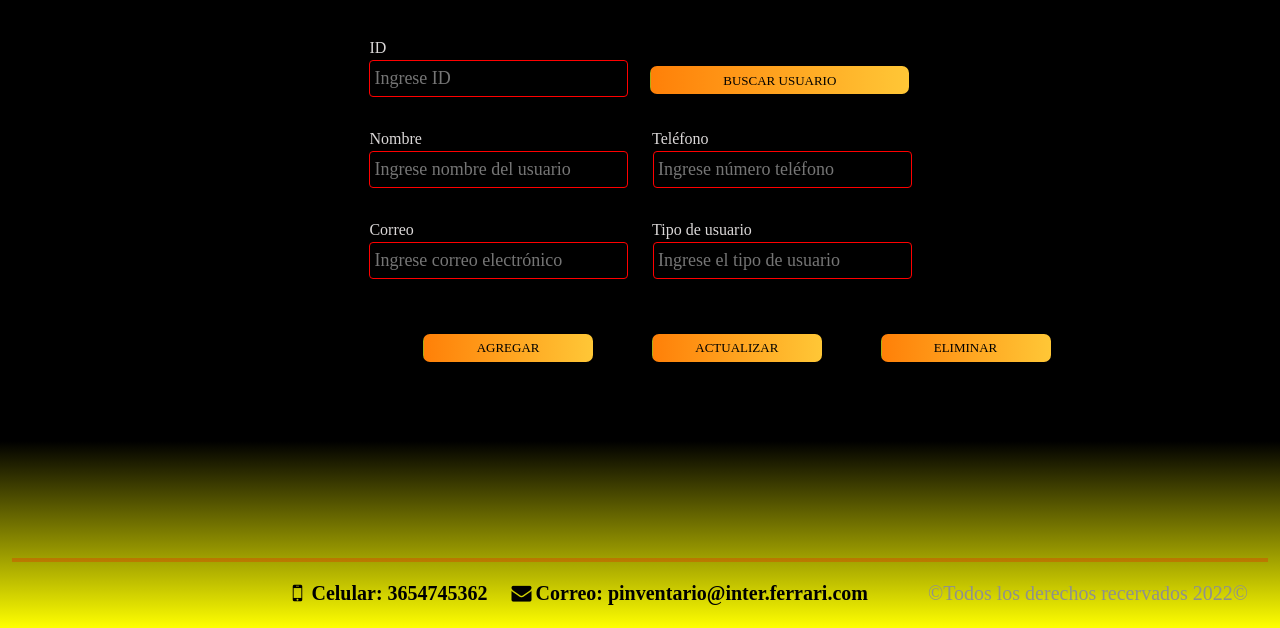
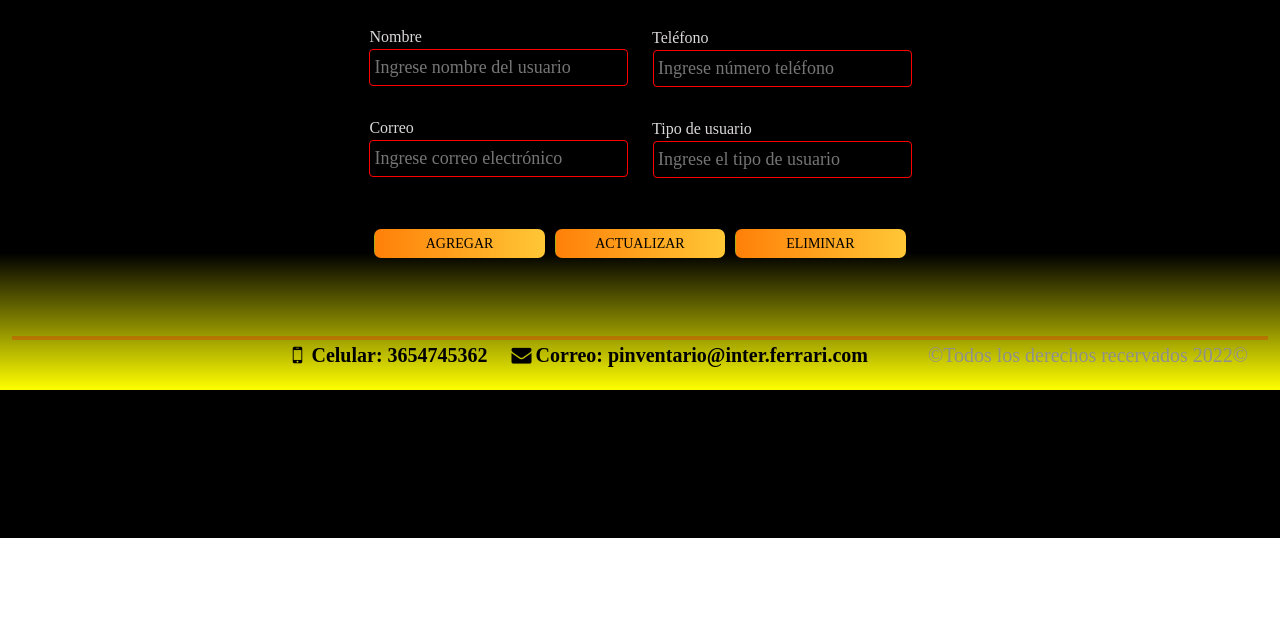
Before and after one commit to Rainny108/AppInventarioFerrari, a plain HTML site: page vistas/administradorUsuarios.html in a window 1280 px wide. Shown: the part 262-890 px from the top of the page. After the commit the page ends 800 px from the top, so only its background shows below. Drawn offline with nearby package versions, Linux system fonts and the light colour scheme.

Commit message:
retoques a los archivos html y css

```diff
--- a/estilos/administradorProductos.css
+++ b/estilos/administradorProductos.css
@@ -1,3 +1,21 @@
-.btnactualizar{
-    margin-left: 170px;
-  }
+
+.btn-grad {
+  margin-left: 5px;
+
+  padding: 3px 5px;
+  font-size: 14px;
+
+}
+.alinear {
+margin-left:26px;
+
+}
+
+
+.sizeBoton{
+padding: 3px 10px;
+width: 40%;
+}
+.alinear2{
+margin-top: 90px;
+}
--- a/estilos/administradorProveedor.css
+++ b/estilos/administradorProveedor.css
@@ -1,3 +1,15 @@
-.btnactualizar{
-  margin-left: 60px;
+
+.btn-grad {
+  margin-left: 5px;
+  padding: 3px 5px;
+  font-size: 14px;
+
 }
+.alinear {
+margin-left:26px;
+
+}
+.sizeBoton{
+  padding: 3px 10px;
+  width: 40%;
+}
--- a/estilos/administradorUsuariosF.css
+++ b/estilos/administradorUsuariosF.css
@@ -1,16 +1,37 @@
-.botonesUsuario{
+.botonesUsuario {
     display: flex;
 }
 
 .btnactualizar {
     margin-left: 9.00%;
     margin-top: 20px;
-  }
+}
 
 .btn-crud {
     width: 170px;
 }
 
 .espacios {
-   margin-top: 50px;
+    margin-top: 20px;
 }
+
+
+.h1main{
+    margin: 0 0 0 0;
+}
+
+.btn-grad {
+    margin-left: 5px;
+
+    padding: 3px 5px;
+    font-size: 14px;
+
+}
+.alinear {
+    margin-left:26px;
+
+}
+.sizeBoton{
+    padding: 3px 10px;
+    width: 40%;
+}
--- a/estilos/superadministradorProductos.css
+++ b/estilos/superadministradorProductos.css
@@ -1,3 +1,21 @@
-.btnactualizar{
-    margin-left: 170px;
-  }
+
+.btn-grad {
+    margin-left: 5px;
+
+    padding: 3px 5px;
+    font-size: 14px;
+
+}
+.alinear {
+  margin-left:26px;
+
+}
+
+
+.sizeBoton{
+  padding: 3px 10px;
+  width: 40%;
+}
+.alinear2{
+  margin-top: 90px;
+}
--- a/estilos/superadministradorProveedor.css
+++ b/estilos/superadministradorProveedor.css
@@ -1,3 +1,17 @@
-.btnactualizar{
-  margin-left: 60px;
+
+.btn-grad {
+  margin-left: 5px;
+
+  padding: 3px 5px;
+  font-size: 14px;
+
 }
+.alinear {
+margin-left:26px;
+
+}
+
+.sizeBoton{
+padding: 3px 10px;
+width: 40%;
+}
--- a/estilos/superadministradorUsuarios.css
+++ b/estilos/superadministradorUsuarios.css
@@ -1,16 +1,38 @@
-.botonesUsuario{
+.botonesUsuario {
     display: flex;
 }
 
 .btnactualizar {
     margin-left: 9.00%;
     margin-top: 20px;
-  }
+}
 
 .btn-crud {
     width: 170px;
 }
 
+
+/* estilos  nuevos por arturo */
+
 .espacios {
-   margin-top: 50px;
+    margin-top: 20px;
 }
+
+
+.btn-grad {
+    margin-left: 5px;
+    padding: 3px 5px;
+    font-size: 14px;
+
+}
+
+.alinear {
+    margin-left: 26px;
+
+}
+
+
+.sizeBoton {
+    padding: 3px 10px;
+    width: 40%;
+}
--- a/estilos/usuarioFinalProveedores.css
+++ b/estilos/usuarioFinalProveedores.css
@@ -72,6 +72,7 @@ hr {
   color: red;
   width: 100%;
   border: solid red 2px;
+  margin: 0;
 }
 
 main {
@@ -136,8 +137,8 @@ label {
 }
 
 .sizemain{
-  padding-top: 60px;
-  height: 600px;
+  padding-top: 20px;
+  height: 410px;
   width: auto;
 }
 
--- a/vistas/administradorUsuarios.html
+++ b/vistas/administradorUsuarios.html
@@ -2,18 +2,17 @@
 <html lang="en">
 
 <head>
-    <meta charset="UTF-8">
-    <meta http-equiv="X-UA-Compatible" content="IE=edge">
-    <meta name="viewport" content="width=device-width, initial-scale=1.0">
+    <meta charset="UTF-8" />
+    <meta http-equiv="X-UA-Compatible" content="IE=edge" />
+    <meta name="viewport" content="width=device-width, initial-scale=1.0" />
     <link href="https://cdn.jsdelivr.net/npm/bootstrap@5.0.2/dist/css/bootstrap.min.css" rel="stylesheet"
-        integrity="sha384-EVSTQN3/azprG1Anm3QDgpJLIm9Nao0Yz1ztcQTwFspd3yD65VohhpuuCOmLASjC" crossorigin="anonymous">
-    <link rel="stylesheet" href="/estilos/usuariofinal.css">
-    <link rel="stylesheet" href="/estilos/usuariofinal-embedded.css">
-    <link rel="stylesheet" href="/estilos/animation.css">
+        integrity="sha384-EVSTQN3/azprG1Anm3QDgpJLIm9Nao0Yz1ztcQTwFspd3yD65VohhpuuCOmLASjC" crossorigin="anonymous" />
+    <link rel="stylesheet" href="/estilos/usuariofinal.css" />
+    <link rel="stylesheet" href="/estilos/usuariofinal-embedded.css" />
+    <link rel="stylesheet" href="/estilos/animation.css" />
 
-
-    <link href="../estilos/usuarioFinalProveedores.css" rel="stylesheet" type="text/css">
-    <link href="../estilos/administradorUsuariosF.css" rel="stylesheet" type="text/css">
+    <link href="../estilos/usuarioFinalProveedores.css" rel="stylesheet" type="text/css" />
+    <link href="../estilos/administradorUsuariosF.css" rel="stylesheet" type="text/css" />
     <title>Administrador usuarios finales</title>
 </head>
 
@@ -23,99 +22,88 @@
         <!-- ============================================================================== -->
         <header class="container-fluid mt-2">
             <div class="row d-flex justify-aline-center align-items-center">
-                <div class="col-sm-6 col-md-5 col-lg-1 ">
+                <div class="col-sm-6 col-md-5 col-lg-1">
                     <a href="#"><img src="../imagenes/horse_amarillo-removebg-preview.png" alt="logo"
-                            class="img-fluid logo "></a>
+                            class="img-fluid logo" /></a>
                 </div>
-                <div class="col-sm-6 col-md-5 col-lg-6 ">
+                <div class="col-sm-6 col-md-5 col-lg-6">
                     <h1>Plataforma de inventario</h1>
                 </div>
                 <div class="col-sm-6 col-md-5 col-lg-5 links">
                     <ul class="nav justify-content-end">
                         <li class="nav-item">
-                            <a class="btn btn-grad" href="administradorHome.html"><i class="icon-briefcase"></i> Home</a>
+                            <a class="btn btn-grad" href="administradorHome.html"><i class="icon-briefcase"></i>
+                                Home</a>
                         </li>
                         <li class="nav-item">
-                            <a class="btn btn-grad" href="administradorProveedores.html"><i class="icon-cab"></i> Proveedores</a>
+                            <a class="btn btn-grad" href="administradorProveedores.html"><i class="icon-cab"></i>
+                                Proveedores</a>
                         </li>
                         <li class="nav-item">
-                            <a class="btn btn-grad" href="administradorProductos.html"><i class="icon-cab"></i> Productos</a>
+                            <a class="btn btn-grad" href="administradorProductos.html"><i class="icon-cab"></i>
+                                Productos</a>
                         </li>
                         <li class="nav-item">
-                            <a class="btn  btn-grad" href="index.html"><i class="icon-logout"></i> Cerrar Sesión</a>
+                            <a class="btn btn-grad" href="index.html"><i class="icon-logout"></i> Cerrar Sesión</a>
                         </li>
-
-
                     </ul>
                 </div>
             </div>
         </header>
-        <hr>
+        <hr />
         <!-- main -->
         <!-- ========================================================================================= -->
         <main>
-            <div class="container-fluid  sizemain">
-
+            <div class="container-fluid sizemain">
                 <div class="row">
-                    <div class="col-lg-3">
-
-
-                    </div>
+                    <div class="col-lg-3"></div>
                     <div class="col-lg-6">
                         <h1 class="h1main">Usuarios</h1>
                         <div class="row espacios">
                             <div class="col-lg-6">
                                 <label>ID</label>
-                            <input class= "control" type="text" name="idUsuario" id="idUsuario" placeholder="Ingrese ID">
+                                <input class="control" type="text" name="idUsuario" id="idUsuario"
+                                    placeholder="Ingrese ID" />
                                 <label>Nombre</label>
-                            <input class= "control" type="text" name="nombreUsuario" id="nombreUsuario" placeholder="Ingrese nombre del usuario">
+                                <input class="control" type="text" name="nombreUsuario" id="nombreUsuario"
+                                    placeholder="Ingrese nombre del usuario" />
                                 <label>Correo</label>
-                            <input class= "control" type="email" name="correoElectronico" id="correoElectronico" placeholder="Ingrese correo electrónico">
-
+                                <input class="control" type="email" name="correoElectronico" id="correoElectronico"
+                                    placeholder="Ingrese correo electrónico" />
                             </div>
                             <div class="col-lg-6 centrar row justify-content-center">
-                            <input class="btn btn-grad btnmargen alinear" type="button" value="Buscar usuario">
-                            <br>
+                                <input class="btn btn-grad btnmargen alinear" type="button" value="Buscar usuario" />
+                                <br />
                                 <label>Teléfono</label>
-                            <input class= "control alinear" type="text" name="telefono" id="telefonoUsuario" placeholder="Ingrese número teléfono">
+                                <input class="control alinear" type="text" name="telefono" id="telefonoUsuario"
+                                    placeholder="Ingrese número teléfono" />
                                 <label>Tipo de usuario</label>
-                            <input class= "control alinear" type="text" name="tipoUsuario" id="tipoUsuario" placeholder="Ingrese el tipo de usuario">
+                                <input class="control alinear" type="text" name="tipoUsuario" id="tipoUsuario"
+                                    placeholder="Ingrese el tipo de usuario" />
                             </div>
                         </div>
 
-                        <div class="botonesUsuario">
-
-                            <div class="btnactualizar">
-                                <input class="btn btn-grad btn-crud" type="button" value="Agregar">
-                            </div>
-                            <div class="btnactualizar">
-                                <input class="btn btn-grad btn-crud" type="button" value="Actualizar">
-                            </div>
-                            <div class="btnactualizar">
-                                <input class="btn btn-grad btn-crud" type="button" value="Eliminar">
+                        <div class="d-flex justify-content-center mt-3">
+                            <input class="btn btn-grad sizeBoton" type="button" value="Agregar" />
+                            <input class="btn btn-grad sizeBoton" type="button" value="Actualizar" />
+                            <input class="btn btn-grad sizeBoton" type="button" value="Eliminar" />
                         </div>
                     </div>
-                    </div>
-                    <div class="col-lg-3">
-
-
+                    <div class="col-lg-3"></div>
                 </div>
             </div>
-
-            </div>
         </main>
-        <hr class="hr2">
+        <hr class="hr2" />
 
         <!-- footer -->
         <!-- =================================================================================== -->
 
         <footer>
-
             <span><i class="icon-mobile"></i><b>Celular: 3654745362</b> </span>
-            <span><i class="icon-mail-alt"></i><b>Correo: pinventario@inter.ferrari.com</b> </span>
+            <span><i class="icon-mail-alt"></i><b>Correo: pinventario@inter.ferrari.com</b>
+            </span>
             <span class="spanDerechos">&copy;Todos los derechos recervados 2022&copy;</span>
         </footer>
-
     </div>
 
     <script src="https://cdn.jsdelivr.net/npm/bootstrap@5.0.2/dist/js/bootstrap.bundle.min.js"
```
Also changed, not shown: vistas/administradorProductos.html (+20 -13 lines), vistas/administradorProveedores.html (+24 -17 lines), vistas/superadministradorProductos.html (+21 -14 lines), vistas/superadministradorProveedores.html (+24 -16 lines), vistas/superadministradorUsuarios.html (+4 -11 lines), vistas/usuarioFinalProductos.html (+2 -3 lines), vistas/usuarioFinalProveedores.html (+0 -1 lines). Lines whose indentation alone changed are shown as unchanged.
